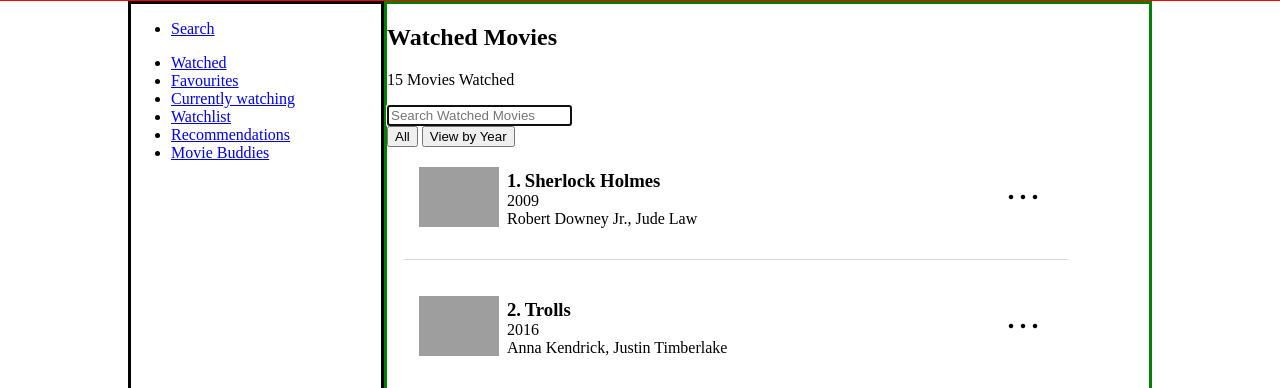
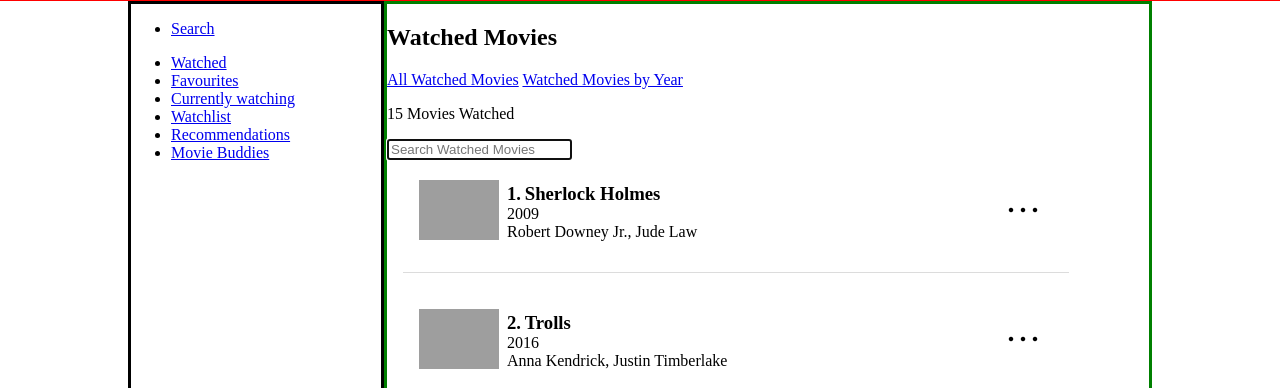
Before and after one commit to norahariokot/movieNotes, a Flask app: page /watched_section in a window 1280 px wide. Shown: the part 105-493 px from the top of the page. Run offline with Flask 3, Linux system fonts and the light colour scheme; a user stored in the database is signed in; some libraries are stand-ins or nearby versions; grey boxes are pictures that could not be loaded.

Commit message:
feat: finalise chat messages display and start work on displaying movies watched by year

```diff
--- a/app.py
+++ b/app.py
@@ -239,6 +239,7 @@ def search_watched ():
         watched_search_response = db.execute("SELECT * FROM watched WHERE movie_title LIKE ? AND user_id = ?", "%" + q + "%", session["user_id"])
     else:
         watched_search_response = []
+
     #print(search_response)
     for dict_item in watched_search_response:
         print(dict_item["movie_title"])
@@ -248,13 +249,53 @@ def search_watched ():
 @app.route("/watched_section", methods=["GET"])
 def watched_section():
     watched_section = True
+    all_watched_movies =True
     movie = db.execute ("SELECT *, strftime('%Y', movie_watched_date) AS WatchedYear, strftime('%m', movie_watched_date) AS WatchedMonth FROM watched WHERE user_id = ?", session["user_id"])
     watched_options = [["Favourites", "/favourites"], ["Recommend", "/buddy_recommend_info"], ["Delete", "/delete_watched"]]
     json_watched_options = json.dumps(watched_options)
     #print(watched_options)
-    #print(movie)
+    print(movie)
 
-    return render_template("index.html", watched_section=watched_section, sections=sections, movie=movie, json_watched_options=json_watched_options, user_profile=session.get("user_profile"))
+    return render_template("index.html", watched_section=watched_section, all_watched_movies=all_watched_movies, sections=sections, movie=movie, json_watched_options=json_watched_options, user_profile=session.get("user_profile"))
+
+
+@app.route("/watched_by_year", methods=["GET"])
+def watched_by_year():
+    print("Watched by year fired")
+    watched_section = True
+    watched_by_year = True
+
+    # obtain movie watche years
+    movie_watched_years = db.execute("SELECT DISTINCT strftime('%Y', movie_watched_date) AS watched_year FROM watched WHERE user_id = ? ORDER BY watched_year DESC", session["user_id"])
+    print(movie_watched_years)
+
+    # remove empty watched year - none
+    for dict_item in movie_watched_years:
+        if dict_item["watched_year"] == None:
+            movie_watched_years.remove(dict_item)
+        else:
+            dict_item["route"] = "/watched_in_year"
+            dict_item["yearwatched_info"] = dict_item["watched_year"]
+    print(movie_watched_years)
+
+
+    return render_template("index.html", watched_section=watched_section, watched_by_year=watched_by_year, movie_watched_years=movie_watched_years,sections=sections, user_profile=session.get("user_profile"))
+
+
+
+@app.route("/watched_in_year", methods=["POST"])
+def watched_in_year():
+    print("Watched in year route fired")
+
+    #Receive data from frontend via fetch function:
+    year_watched = request.get_json()
+    print(year_watched)
+
+    # Retrieve movies watched in year_watched from database
+    movieswatched_inyear = db.execute("SELECT *, strftime('%Y', movie_watched_date) AS WatchedYear FROM watched WHERE user_id = ? AND WatchedYear = ?", session["user_id"], year_watched)
+    print(movieswatched_inyear)
+
+    return jsonify(movieswatched_inyear)
 
 
 @app.route("/favourites", methods=["POST"])
@@ -881,7 +922,7 @@ def buddy_chats():
 
     # Retrieve user profile of movie buddies previously chatted with
     print("Previous chats")
-    chat_history_buddies = db.execute("SELECT DISTINCT users.id, first_name, last_name, user_name, profile_pic FROM users JOIN chat_messages ON users.id = chat_messages.msg_sender WHERE msg_recipient = ? UNION SELECT DISTINCT users.id, first_name, last_name, user_name, profile_pic FROM users JOIN chat_messages ON users.id = chat_messages.msg_recipient WHERE msg_sender = ?", session["user_id"], session["user_id"] )
+    chat_history_buddies = db.execute("SELECT DISTINCT users.id, first_name, last_name, user_name, profile_pic FROM users JOIN ( SELECT msg_sender AS user_id, MAX(date || ' ' || time) AS latest_message FROM chat_messages WHERE msg_recipient = ? GROUP BY msg_sender UNION SELECT msg_recipient AS user_id, MAX(date || ' ' || time) AS latest_message FROM chat_messages WHERE msg_sender = ? GROUP BY msg_recipient ) AS latest_messages ON users.id = latest_messages.user_id ORDER BY latest_messages.latest_message DESC", session["user_id"], session["user_id"] )
     print(chat_history_buddies)
 
     for dict_item in chat_history_buddies:
@@ -985,7 +1026,9 @@ def previous_chatmsgs():
     previous_chatswith = int(previous_chatid["id"])
     print(previous_chatswith)
 
-    chat_history = db.execute("SELECT date, time, message FROM chat_messages WHERE msg_sender = ? AND msg_recipient = ? UNION SELECT date, time, message FROM chat_messages WHERE msg_sender = ? AND msg_recipient = ?", session["user_id"], previous_chatswith, previous_chatswith, session["user_id"] )
+    chat_history = db.execute("SELECT date, time, message, msg_sender FROM chat_messages WHERE msg_sender = ? AND msg_recipient = ? UNION SELECT date, time, message, msg_sender FROM chat_messages WHERE msg_sender = ? AND msg_recipient = ? ", session["user_id"], previous_chatswith, previous_chatswith, session["user_id"] )
     print(chat_history)
 
-    return jsonify(chat_history)
+    user_sessionid = session["user_id"]
+
+    return jsonify({"chat_history": chat_history, "user_id": user_sessionid})
--- a/static/JS/script.js
+++ b/static/JS/script.js
@@ -1,7 +1,6 @@
 let recommendie_ids = []; // This list is being defined here to store ids for recommendie buddies. It is in outer scope to retain state
 
 // Function to create pop menu for section control buttons
-
 let isSectionPopupVisible = false;
 let section_popup_menu;
 let section_popup_menu_div;
@@ -147,16 +146,12 @@ document.addEventListener('click', function(event) {
                 buddy_recommendations_div.style.display = "none";
                 section_popup_menu_div.insertAdjacentElement('afterend', buddy_recommendations_div)
 
-
-
-
                 //Add event handlers to all links in the list items to send data to the server side
                 for(let i = 0; i < section_list_options.length; i++) {
                     console.log(i);
                     section_list_options[i].firstChild.addEventListener('click', function(event) {
                         event.preventDefault();
                         console.log(event.target);
-
 
                         if(section_list_options[i].firstChild.innerText == "Recommend") {
 
@@ -280,9 +275,6 @@ document.addEventListener('click', function(event) {
                             });
 
 
-
-
-
                         }
 
                         else if (element.id =="recommendations-stn-ctls") {
@@ -354,15 +346,7 @@ document.addEventListener('click', function(event) {
                         })
                         .catch((error) => console.error('Error:', error));
 
-
                         }
-
-
-
-
-
-
-
 
                     });
                 }
@@ -403,8 +387,6 @@ document.addEventListener('click', function(event) {
                         url = "/watch"
                     }
 
-
-
                     console.log(movie_data_id);
                     console.log(data)
 
@@ -429,8 +411,6 @@ document.addEventListener('click', function(event) {
     }
 
 });
-
-
 
 // Function for search functions within watched, favourite, currenctly-watching, watchlist and movie-buddies sections
 //Step 1: Select the search element using class name
@@ -486,13 +466,7 @@ document.addEventListener("DOMContentLoaded", function() {
             console.log(section_display_tohide);
             section_display_tohide.style.display = "none";
         }
-
-
-
         });
-
-
-
 
     // Step 3: input event is then added to the search input
     section_search_input[i].addEventListener('input', async function(event) {
@@ -552,8 +526,6 @@ document.addEventListener("DOMContentLoaded", function() {
         }
 
         // Step 4: use fetch function to send the user query inputed in section search to the server
-
-
 
         let response = await fetch(fetch_url + event.target.value);
         let feedback = await response.json();
@@ -1061,13 +1033,67 @@ function chatwith(event) {
     .then(response => response.json())
     .then(data => {
         console.log(data);
+        let chats = data.chat_history;
+        let user_id = data.user_id
+        let grouped_msgs = chats.reduce((acc, chat) => {
+            let date = chat.date;
+            if(!acc[date]) {
+                acc[date] = [];
+            }
+            acc[date].push(chat);
+            return acc;
+        }, {});
+        console.log("Grouped_msgs:", grouped_msgs);
         let chat_display = document.getElementById('chat-display');
         chat_display.innerHTML = "";
-        data.forEach(msg => {
-        let p = document.createElement("p");
-        p.textContent = msg.message;
-        chat_display.appendChild(p)
-        });
+        for(let date in grouped_msgs) {
+            let today = new Date().toDateString();
+            let db_date = new Date(date).toDateString()
+            let display_date; // variable to store the date that will be displayed in chat display
+            if (db_date == today) {
+                display_date = "Today";
+            }
+            else if ((today - 1) == db_date) {
+                display_date = "Yesterday";
+            }
+            else {
+                display_date = date;
+            }
+            // Create variable to display date in chat display
+            let text_date = document.createElement("div");
+            text_date.innerText = display_date;
+            text_date.className = "text-date-title"
+            chat_display.appendChild(text_date);
+
+            grouped_msgs[date].forEach(msg => {
+                console.log(msg)
+                // Create a div and paragraphs elements to display text and time
+                let text_div = document.createElement("div");
+                let msg_text = document.createElement("p");
+                msg_text.textContent = msg.message;
+                let msg_time = document.createElement("p");
+                msg_time.textContent = msg.time;
+                let msg_sender = document.createElement("span");
+                msg_sender.textContent = msg.msg_sender;
+                msg_text.appendChild(msg_sender);
+                msg_sender.style.display = "None";
+                // Append elements to DOM
+                if (msg_sender.textContent == user_id) {
+                        text_div.className = "sent-by-user"
+                }
+                else {
+                text_div.className = "chat-msg"
+                }
+                text_div.appendChild(msg_text);
+                text_div.appendChild(msg_time);
+                chat_display.appendChild(text_div);
+
+            })
+        }
+
+        console.log(chats);
+        console.log(user_id)
+
     })
     .catch((error) => console.log('Error:', error))
 
@@ -1161,56 +1187,6 @@ document.addEventListener("click", function(event) {
 
                 // Keep updating the text area with buddy info you are chatting with
                 newchatbuddy_link.addEventListener('click', chatwith)
-                /*newchatbuddy_link.addEventListener('click', function(event) {
-                    console.log(event.target);
-                    event.preventDefault();
-                    let chatwith_info = event.currentTarget;
-
-                    console.log(chatwith_info);
-                    event.preventDefault();
-                    console.log("Movie Buddy to chat with clicked")
-
-                    let chat_area_header = document.getElementById('chat-area-header');
-                    chat_area_header.innerHTML = ''; // clear previously added clones from the header div
-                    console.log(chat_area_header)
-
-                    let originalElement = chatwith_info.firstElementChild;
-                    console.log(originalElement);
-                    let clone = originalElement.cloneNode(true);
-                    console.log(clone)
-
-                    chat_area_header.appendChild(clone);
-
-                    visible_div.style.display = "none";
-                    hidden_div.style.display = "block";
-
-                    let chathistory_id = {
-                        id:clone.children[1].firstElementChild.innerText
-                    }
-                    console.log(chathistory_id);
-
-                    fetch("/previous_chatmsgs", {
-                        method:'POST',
-                        headers: {
-                            'Content-Type': 'application/json'
-                        },
-                        body: JSON.stringify(chathistory_id)
-                    })
-                    .then(response => response.json())
-                    .then(data => {
-                        console.log(data);
-                        let chat_display = document.getElementById('chat-display');
-                        chat_display.innerHTML = "";
-                        data.forEach(msg => {
-                        let p = document.createElement("p");
-                        p.textContent = msg.message;
-                        chat_display.appendChild(p)
-                        });
-                    })
-                    .catch((error) => console.log('Error:', error))
-
-                })*/
-
 
             })
 
@@ -1237,6 +1213,7 @@ document.addEventListener('click', function(event) {
         text_holder.value = " "; // clear the text holder after msg is sent
 
         let chat_msgdiv = document.createElement('div');
+        chat_msgdiv.className = "sent-by-user";
 
         let chat_msg = document.createElement('p');
         chat_msg.innerText = text;
@@ -1293,22 +1270,7 @@ document.addEventListener('click', function(event) {
         })
         .catch((error) => console.log('Error:', error))
 
-        /*fetch("/show_chatmsgs")
-        .then(response => response.json())
-        .then(data => {
-                console.log(data);
-                let chat_display = document.getElementById('chat-display');
-                chat_display.innerHTML = "";
-                data.msgs.forEach(msg => {
-                    let p = document.createElement("p");
-                    p.textContent = msg.message;
-                    chat_display.appendChild(p)
-                });
-            })
-        .catch((error) => console.log('Error:', error)) */
     }
-
-
 })
 
 
@@ -1319,3 +1281,29 @@ document.addEventListener('click', function(event) {
         chatwith(event)
     }
 });
+
+// Function to display movie year info
+document.addEventListener('click', function(event) {
+    console.log(event.target)
+    let year;
+    if(event.target.id == "watched-movie-year") {
+        event.preventDefault();
+        year = document.getElementById("watched-movie-year").innerText;
+
+        console.log(year)
+
+        // Send the year to the server to request for watched movies in that year
+        fetch("/watched_in_year", {
+            method: 'POST',
+            headers: {
+                'Content-Type': 'application/json'
+            },
+            body: JSON.stringify(year)
+        })
+        .then(response=> response.json())
+        .then(yearwatched_movie_info => {
+            console.log(yearwatched_movie_info)
+        })
+        .catch((error) => console.error('Error:', error));
+    }
+});
--- a/templates/index.html
+++ b/templates/index.html
@@ -490,6 +490,13 @@
         {% if watched_section %}
             <div class="watched-section-wrapper">
                 <h2 class="section-title"> Watched Movies</h2>
+
+                <div class="watched-view-btns">
+                    <a href="/watched_section" id="all-watched-movies">All Watched Movies</a>
+                    <a href="/watched_by_year" id="watched-by-year">Watched Movies by Year</a>
+                </div>
+
+                {% if all_watched_movies %}
                 <div>
                     <p class="section-total">{{ movie|length }} Movies Watched </p>
                     <div class="section-search-wrapper">
@@ -502,13 +509,11 @@
                 </div>
 
 
-                <div class="watched-view-btns">
-                    <button>All</button>
-                    <button>View by Year</button>
-                </div>
+
 
                 <p style="display: none;" id="watched-options-list" class="movie_data_id">{{ json_watched_options }}</p>
                 <div id="allwatched-movie-display" class="section-display">
+
                     {% for dict_item in movie %}
                         <div class="movie-info-container">
                             <p style="display: none;">{{dict_item["id"]}}</p>
@@ -534,10 +539,22 @@
 
 
                     {% endfor %}
+                {% endif %}
 
                 </div>
 
                 <div class="watched-year-movie-display">
+                    {% if watched_by_year %}
+                        <h3> Watched movies by year </h3>
+
+                        <div class="watched-movie-years">
+
+                            {% for year in movie_watched_years %}
+                                <a href="#" id="watched-movie-year">{{year["watched_year"]}} </a>
+                            {% endfor %}
+
+                        </div>
+                    {%endif%}
 
                 </div>
 
--- a/text.txt
+++ b/text.txt
@@ -120,3 +120,6 @@ WHERE msg_recipient = 1
 UNION
 
 SELECT date_time, message FROM chat_messages WHERE msg_sender = 1 AND msg_recipient = 2 UNION SELECT date_time, message FROM chat_messages WHERE msg_sender = 2 AND msg_recipient = 1;
+
+
+SELECT DISTINCT users.id, first_name, last_name, user_name, profile_pic FROM users JOIN ( SELECT msg_sender AS user_id, MAX(date || ' ' || time) AS latest_message FROM chat_messages WHERE msg_recipient = ? GROUP BY msg_sender UNION SELECT msg_recipient AS user_id, MAX(date || ' ' || time) AS latest_message FROM chat_messages WHERE msg_sender = ? GROUP BY msg_recipient ) AS latest_messages ON users.id = latest_messages.user_id ORDER BY latest_messages.latest_message DESC;
```
Also changed, not shown: static/CSS/style.css (+44 -5 lines), movie_notes.db, 2 other files.
